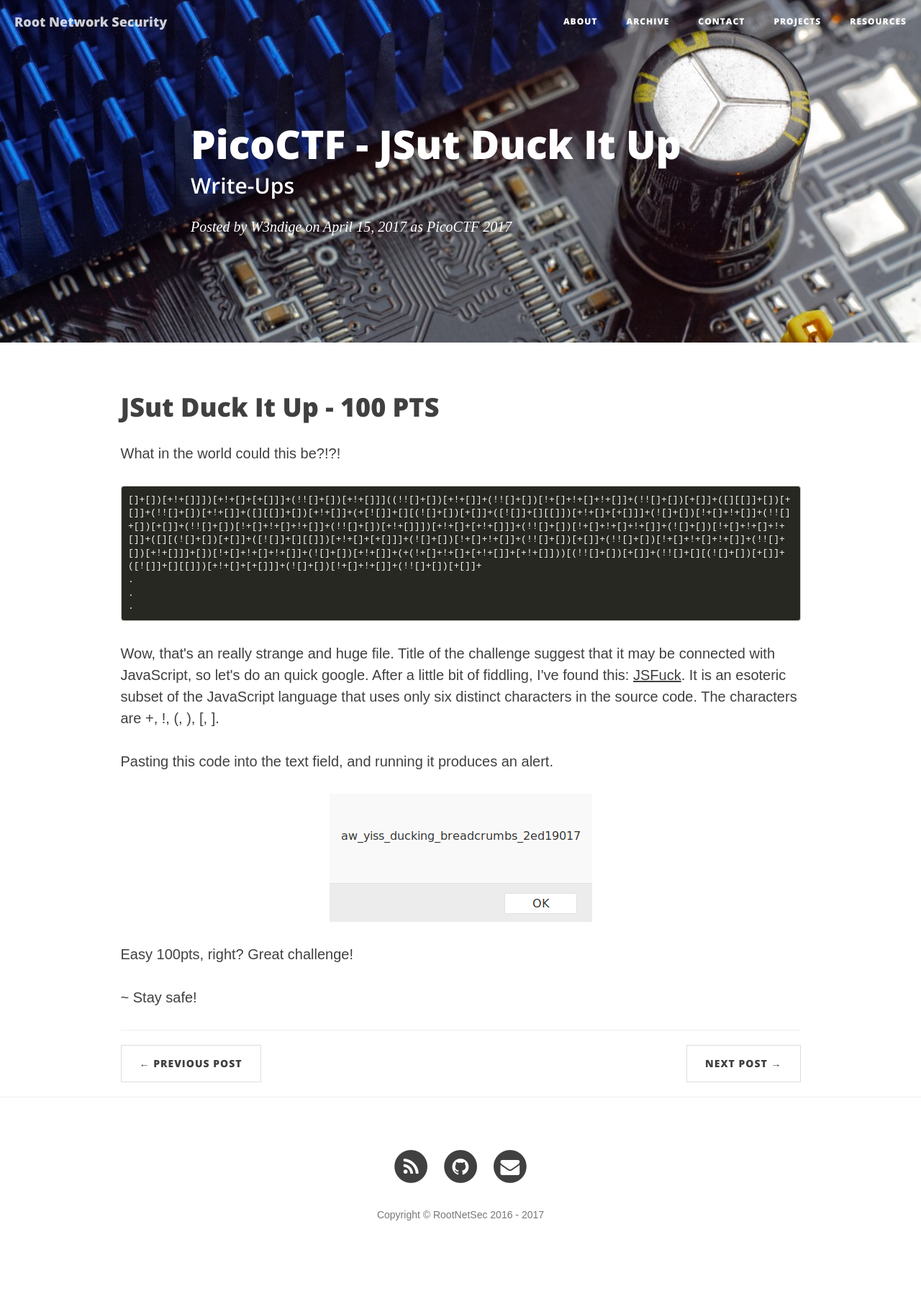
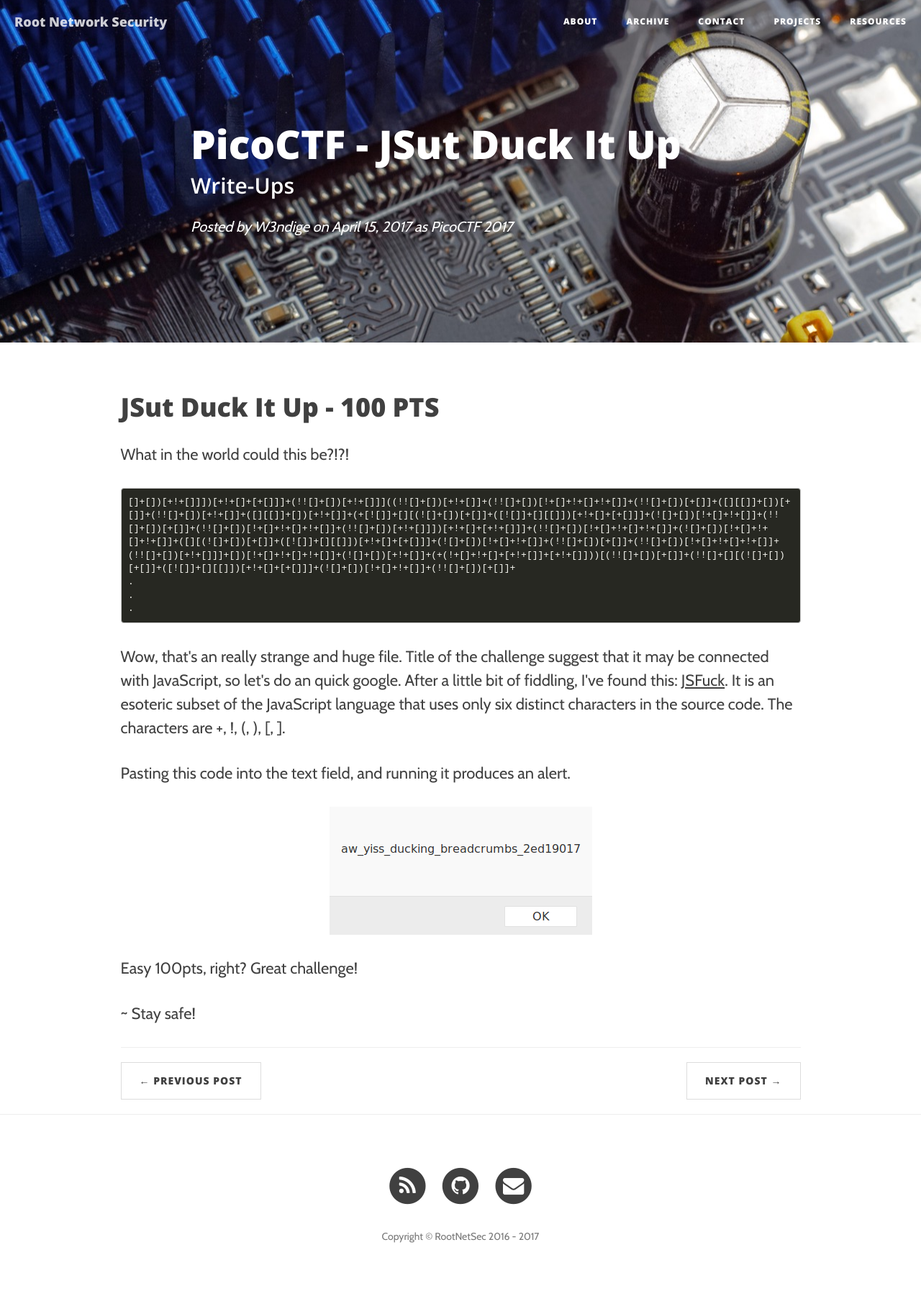
Before and after one commit to W3ndige/rootnetsec.github.io, a Jekyll site: the page built from _posts/2017-04-15-picoctf-jsut-duck-it-up.markdown, in a window 1280 px wide. Shown: the whole page at 72% size. Built offline with Jekyll 4.4.1, drawn with Linux system fonts in a browser that asks for light colours; nearby versions of some CDN libraries; some web fonts are replaced; comment, search, counter and statistics services are not loaded; before the commit the page ends 1764 px from its top, so only the background shows below that.

Commit message:
Styling updates

```diff
--- a/_includes/head.html
+++ b/_includes/head.html
@@ -20,7 +20,7 @@
 
     <!-- Custom Fonts -->
     <link href="//maxcdn.bootstrapcdn.com/font-awesome/4.3.0/css/font-awesome.min.css" rel="stylesheet" type="text/css">
-    <link href="//https://fonts.googleapis.com/css?family=Nunito:400,700i" rel="stylesheet">
+    <link href="https://fonts.googleapis.com/css?family=Cabin:400,600,700" rel="stylesheet">
     <link href='//fonts.googleapis.com/css?family=Open+Sans:300italic,400italic,600italic,700italic,800italic,400,300,600,700,800' rel='stylesheet' type='text/css'>
     <link rel="stylesheet" href="//cdn.jsdelivr.net/font-hack/2.020/css/hack.min.css">
 
--- a/css/clean-blog.css
+++ b/css/clean-blog.css
@@ -5,8 +5,8 @@
  */
 
 body {
-  font-family: 'Nunito Sans', sans-serif;
-  font-size: 20px;
+  font-family: 'Cabin', sans-serif;
+  font-size: 22px;
   color: #404040;
 }
 p {
@@ -197,7 +197,7 @@
   font-weight: 600;
 }
 .intro-header .post-heading .meta {
-  font-family: 'Lora', 'Times New Roman', serif;
+  font-family: 'Cabin', sans-serif;
   font-style: italic;
   font-weight: 300;
   font-size: 20px;
@@ -475,7 +475,13 @@
   }
 }
 
-pre {
+pre, code {
+  font-family: Hack, monospace;
   background-color: #272822;
+  white-space: nowrap;
+  overflow-x: auto;
   color: #f8f8f2;
+  white-space: pre-wrap;
+  word-break: normal;
+  word-wrap: normal;
 }
--- a/css/syntax.css
+++ b/css/syntax.css
@@ -1,5 +1,3 @@
-pre, code { font-family: Hack, monospace; }
-
 .highlight .hll { background-color: #49483e }
 .highlight .c { color: #75715e } /* Comment */
 .highlight .err { color: #960050; background-color: #1e0010 } /* Error */
```
Also changed, not shown: css/clean-blog.min.css, 15 other files.
